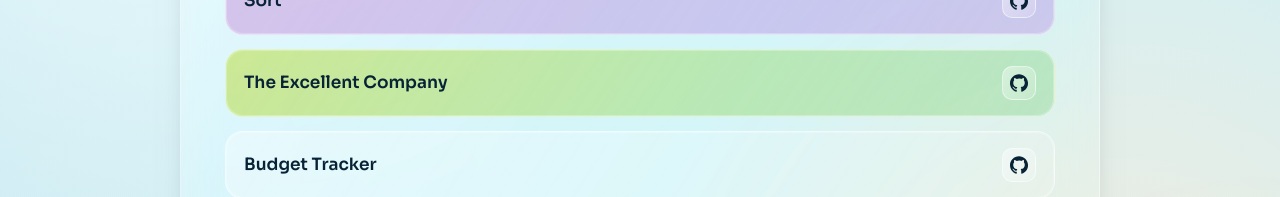
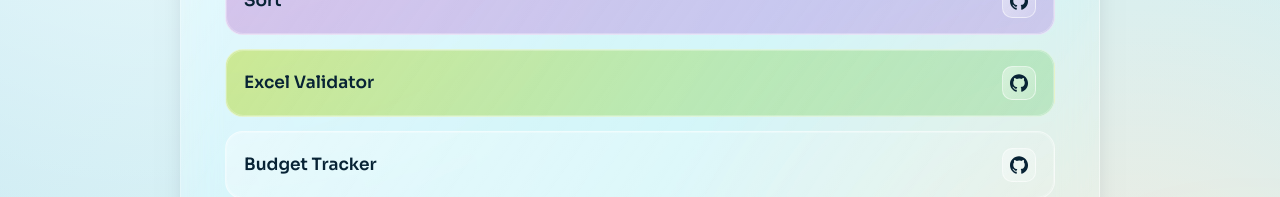
Before and after one commit to KohseyPower/portfolio, a React (Vite) app: page /projects in a window 1280 px wide. Shown: the part 324-521 px from the top of the page. Built offline with nearby package versions, Linux system fonts and the light colour scheme.

Commit message:
fix: rename to Excel Validator

```diff
--- a/src/pages/Projects.tsx
+++ b/src/pages/Projects.tsx
@@ -43,7 +43,7 @@ export default function Projects() {
               target="_blank"
               rel="noreferrer"
             >
-              <Styled.ProjectLabel>The Excellent Company</Styled.ProjectLabel>
+              <Styled.ProjectLabel>Excel Validator</Styled.ProjectLabel>
             </Styled.ProjectMainLink>
             <Styled.ProjectRight>
               <Styled.GithubButton
```
